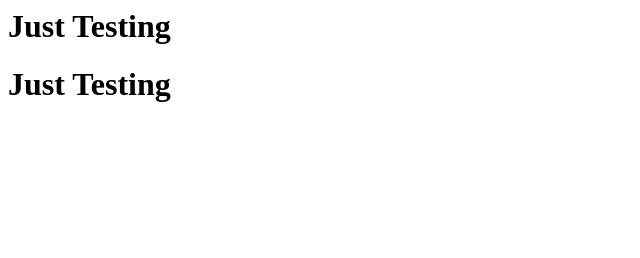
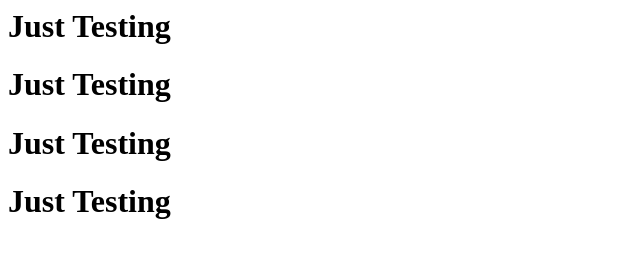
Before and after one commit to roopla/webserver-jenkins, a plain HTML site: page index.html in a window 1280 px wide. Shown: the whole page, without its empty margins (0-640 px from the left). Drawn offline with Linux system fonts and the light colour scheme.

Commit message:
Update index.html

```diff
--- a/index.html
+++ b/index.html
@@ -1,2 +1,4 @@
 <h1> Just Testing</h1>
 <h1> Just Testing</h1>
+<h1> Just Testing</h1>
+<h1> Just Testing</h1>
```
